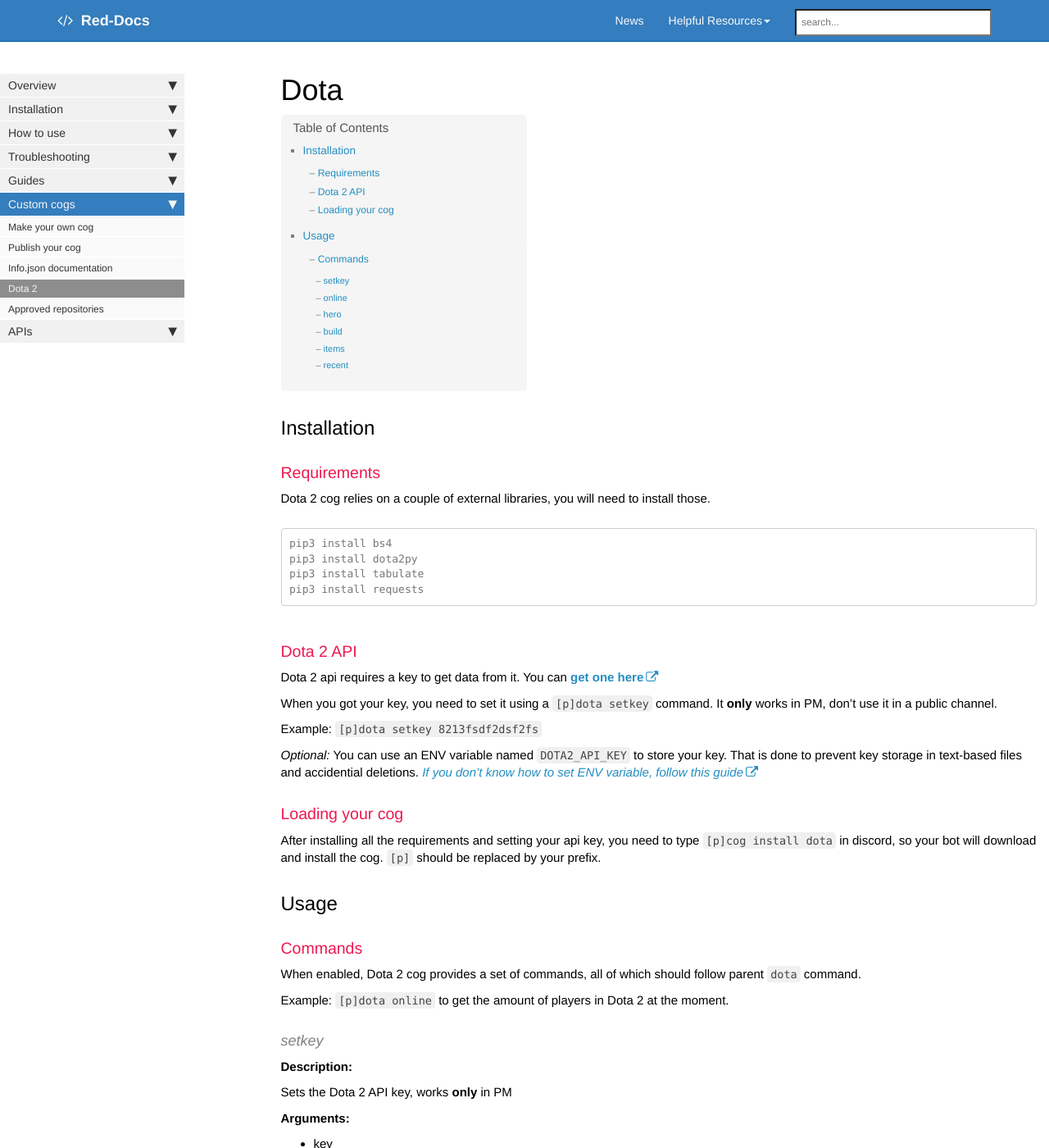
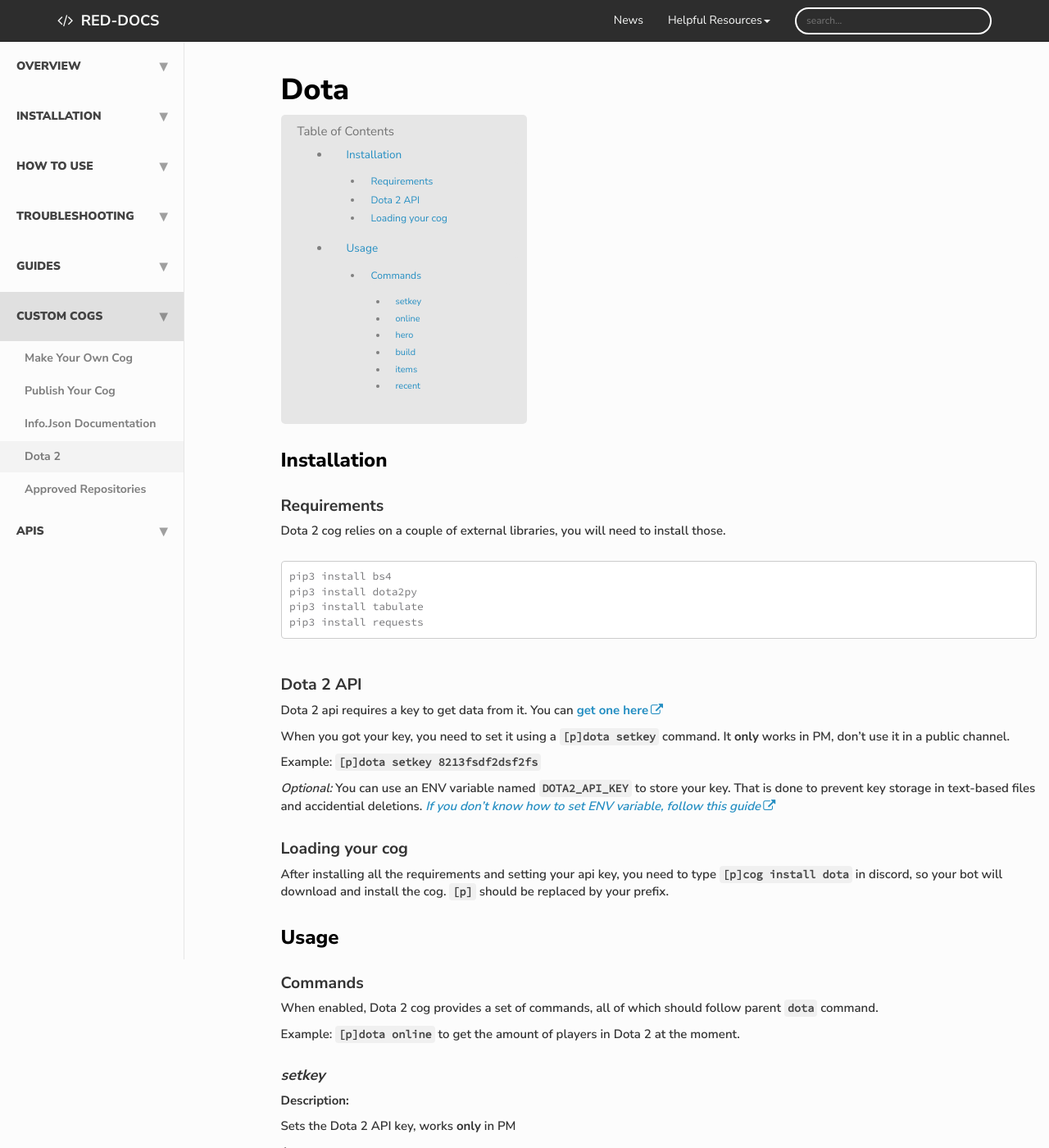
Before and after one commit to Twentysix26/Red-Docs, a Jekyll site: the page built from red/red_cog_dota.md, in a window 1280 px wide and 1400 px high. Shown: the whole window at 82% size. Built offline with Jekyll 4.4.1, drawn with Linux system fonts in a browser that asks for light colours; nearby versions of some CDN libraries; comment, search, counter and statistics services are not loaded.

Commit message:
2 new themes, light chosen by default

```diff
--- a/_includes/head.html
+++ b/_includes/head.html
@@ -6,13 +6,13 @@
 <title>{% if page.homepage == true %} {{site.homepage_title}} {% elsif page.title %}{{ page.title }}{% endif %}  | {{ site.site_title }}</title>
 <link rel="stylesheet" href="{{ "/css/syntax.css" | prepend: site.baseurl }}">
 
-
+<link href="https://fonts.googleapis.com/css?family=Nunito+Sans:300,400,600,700,800,900|Source+Code+Pro" rel="stylesheet">
 <link rel="stylesheet" type="text/css" href="https://maxcdn.bootstrapcdn.com/font-awesome/4.5.0/css/font-awesome.min.css">
 <!--<link rel="stylesheet" type="text/css" href="css/bootstrap.min.css">-->
 <link rel="stylesheet" href="{{ "/css/modern-business.css" | prepend: site.baseurl }}">
 <link rel="stylesheet" href="{{ "/css/lavish-bootstrap.css" | prepend: site.baseurl }}">
 <link rel="stylesheet" href="{{ "/css/customstyles.css" | prepend: site.baseurl }}">
-<link rel="stylesheet" href="{{ "/css/theme-blue.css" | prepend: site.baseurl }}">
+<link rel="stylesheet" href="{{ "/css/theme-red-light.css" | prepend: site.baseurl }}">
 
 <script src="https://cdnjs.cloudflare.com/ajax/libs/jquery/2.1.4/jquery.min.js"></script>
 <script src="https://cdnjs.cloudflare.com/ajax/libs/jquery-cookie/1.4.1/jquery.cookie.min.js"></script>
--- /dev/null
+++ b/css/theme-red-light.css
@@ -0,0 +1,248 @@
+/* Font changes */
+
+body {
+    font-family: 'Nunito Sans', sans-serif;
+}
+
+h1, h2, h3, h4, h5 {
+    font-family: 'Nunito Sans', sans-serif;
+}
+
+.projectTitle {
+    font-family: 'Nunito Sans', sans-serif !important;
+}
+
+/* Coloring */
+
+body {
+    background: #fcfcfc;
+    color: rgba(0,0,0,0.8);
+}
+
+/* Search */
+
+#search-input {
+    border-radius: 100px;
+    border: 2px solid #fff;
+    background: #2d2d2d;
+    color: #fff;
+    padding: .5em 1em;
+    position: relative;
+    z-index: 20;
+    top: -2px;
+    outline: none;
+}
+
+#results-container {
+    top: 26px !important;
+    width: 238px !important;
+    z-index: 10 !important;
+}
+
+#results-container li {
+    padding: 10px;
+    font-weight: 600;
+    background: none;
+    transition: background 300ms ease;
+}
+
+#results-container li:hover {
+    background: rgba(0,0,0,0.05);
+}
+
+#results-container li:first-child {
+    padding: 30px 10px 10px 10px;
+}
+
+#results-container li a {
+    border: none;
+}
+
+.summary {
+    color: #808080;
+    border-left: 5px solid #ED1951;
+    font-size:16px;
+}
+
+/* Misc Styling */
+
+.projectTitle {
+    text-transform: uppercase;
+}
+
+hr.shaded {
+    display: none !important;
+}
+
+p {
+    font-weight: 600;
+}
+
+code {
+    font-family: 'Source Code Pro', monospace !important;
+}
+
+/* Sidebar */
+
+#mysidebar {
+    min-height: 80vh;
+    border-right: 1px solid #e6e6e6;
+}
+
+#mysidebar .sidebarTitle {
+    display: none;
+}
+
+#mysidebar > li {
+}
+
+/* list lvl 1 */
+#mysidebar > li a{
+    background: transparent;
+    text-transform: uppercase;
+    color: #424242;
+    font-weight: 900;
+    padding: 20px 20px 20px 20px;
+    transition: background 300ms ease;
+}
+
+#mysidebar > li a span {
+    opacity: 0.5;
+}
+
+/* hovers */
+#mysidebar > li.active a, #mysidebar > li:hover a{
+    background: #e0e0e0;
+}
+
+#mysidebar > li:hover ul li a {
+    background: transparent;
+}
+
+#mysidebar > li ul li:hover a {
+    background: #f3f3f3 !important;
+}
+
+/* list lvl 2 */
+#mysidebar > li.active ul li a, #mysidebar > li ul li a {
+    border: none;
+    background: transparent;
+    color: rgba(0,0,0,0.5);
+    text-transform: capitalize;
+    padding: 10px 20px 10px 30px;
+    font-weight: 700;
+    font-size: 14px;
+    transition: background 300ms ease;
+}
+
+#mysidebar > li ul li.active a {
+    background: #f3f3f3;
+}
+
+/* Headers */
+h1 {color: #000; font-weight: 800;}
+h2 {color: #000; font-weight: 800;}
+h3 {color: rgba(0,0,0,0.8); font-weight: 700;}
+h4 {color: rgba(0,0,0,0.8); font-weight: 700;}
+
+/* TOC */
+#toc ul {
+    background: #e6e6e6 !important;
+    padding: 10px !important;
+}
+
+#toc ul:before {
+    color: rgba(0,0,0,.5) !important;
+}
+
+#toc ul li {
+    list-style: disc !important;
+    padding-left: 20px !important;
+    margin-left: 50px !important;
+}
+
+#toc ul li ul li {
+    list-style: disc !important;
+    padding-left: 10px !important;
+    margin-left: 10px !important;
+}
+
+#toc ul li ul li:before {
+    content: '' !important;
+}
+
+.nav-tabs > li.active > a, .nav-tabs > li.active > a:hover, .nav-tabs > li.active > a:focus {
+    background-color: #248ec2;
+    color: white;
+}
+
+div.navbar-collapse .dropdown-menu > li > a:hover {
+    background-color: #347DBE;
+}
+
+.nav li.thirdlevel > a {
+    background-color: #FAFAFA !important;
+    color: #248EC2;
+    font-weight: bold;
+}
+
+a[data-toggle="tooltip"] {
+    color: #649345;
+    font-style: italic;
+    cursor: default;
+}
+
+.navbar-inverse {
+    background-color: #2d2d2d;
+    border-color: #212121;
+}
+
+.navbar-inverse .navbar-nav > .open > a, .navbar-inverse .navbar-nav > .open > a:hover, .navbar-inverse .navbar-nav > .open > a:focus {
+    color: #015CAE;
+}
+
+.navbar-inverse .navbar-nav > .open > a, .navbar-inverse .navbar-nav > .open > a:hover, .navbar-inverse .navbar-nav > .open > a:focus {
+    background-color: #015CAE;
+    color: #ffffff;
+}
+
+/* not sure if using this ...*/
+.navbar-inverse .navbar-collapse, .navbar-inverse .navbar-form {
+    border-color: #248ec2 !important;
+}
+
+.btn-primary {
+    color: #ffffff;
+    background-color: #347DBE;
+    border-color: #347DBE;
+}
+
+.navbar-inverse .navbar-nav > .active > a, .navbar-inverse .navbar-nav > .active > a:hover, .navbar-inverse .navbar-nav > .active > a:focus {
+    background-color: #347DBE;
+}
+
+.btn-primary:hover,
+.btn-primary:focus,
+.btn-primary:active,
+.btn-primary.active,
+.open .dropdown-toggle.btn-primary {
+    background-color: #248ec2;
+    border-color: #347DBE;
+}
+
+.printTitle {
+    color: #015CAE !important;
+}
+
+body.print h1 {color: #015CAE !important; font-size:28px !important;}
+body.print h2 {color: #595959 !important; font-size:20px !important;}
+body.print h3 {color: #E50E51 !important; font-size:14px !important;}
+body.print h4 {color: #679DCE !important; font-size:14px; font-style: italic !important;}
+
+.anchorjs-link:hover {
+    color: #216f9b;
+}
+
+div.sidebarTitle {
+    color: #015CAE;
+}
```
Also changed, not shown: css/theme-red-dark.css (added, +231 -0 lines).
